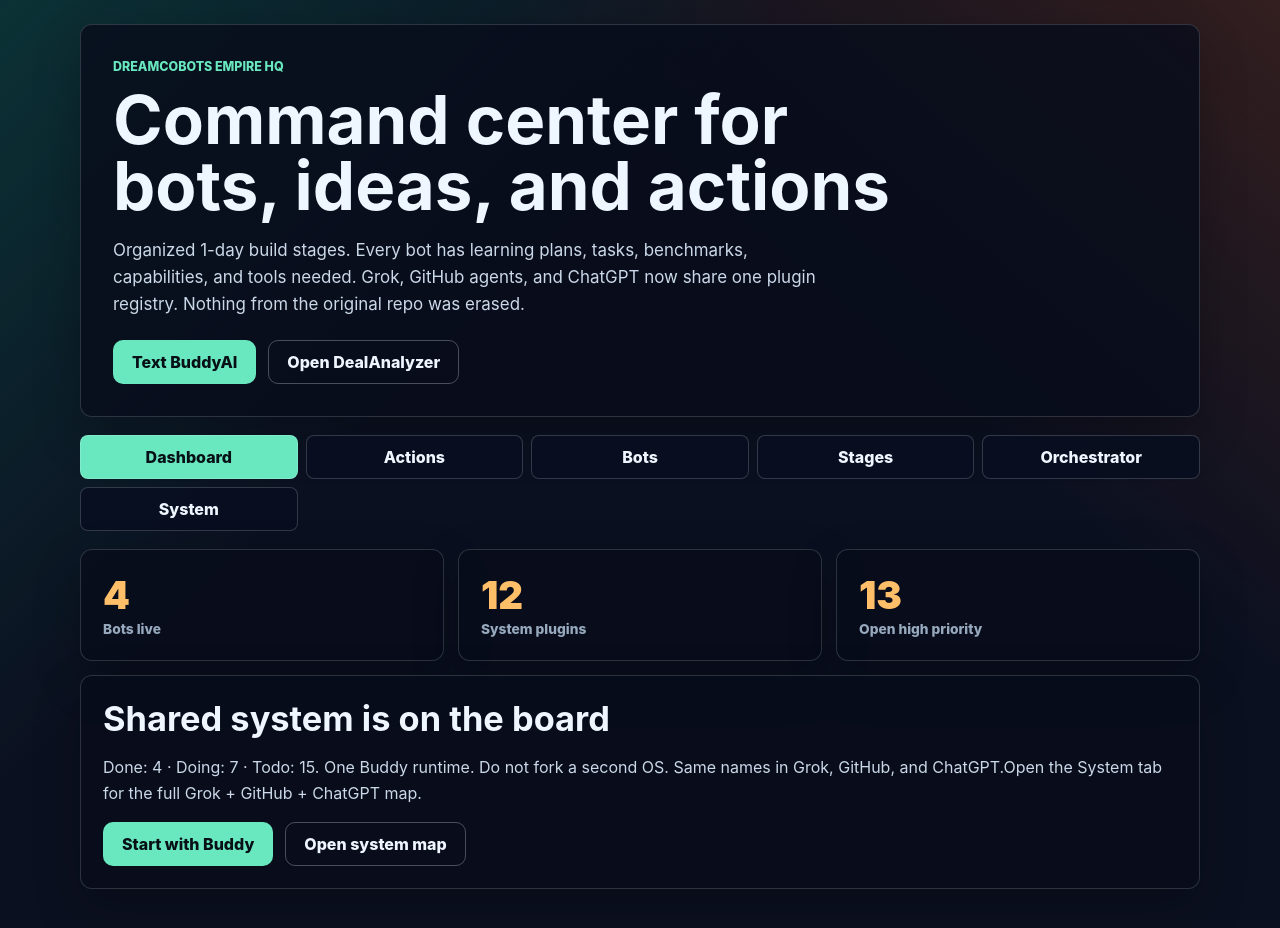
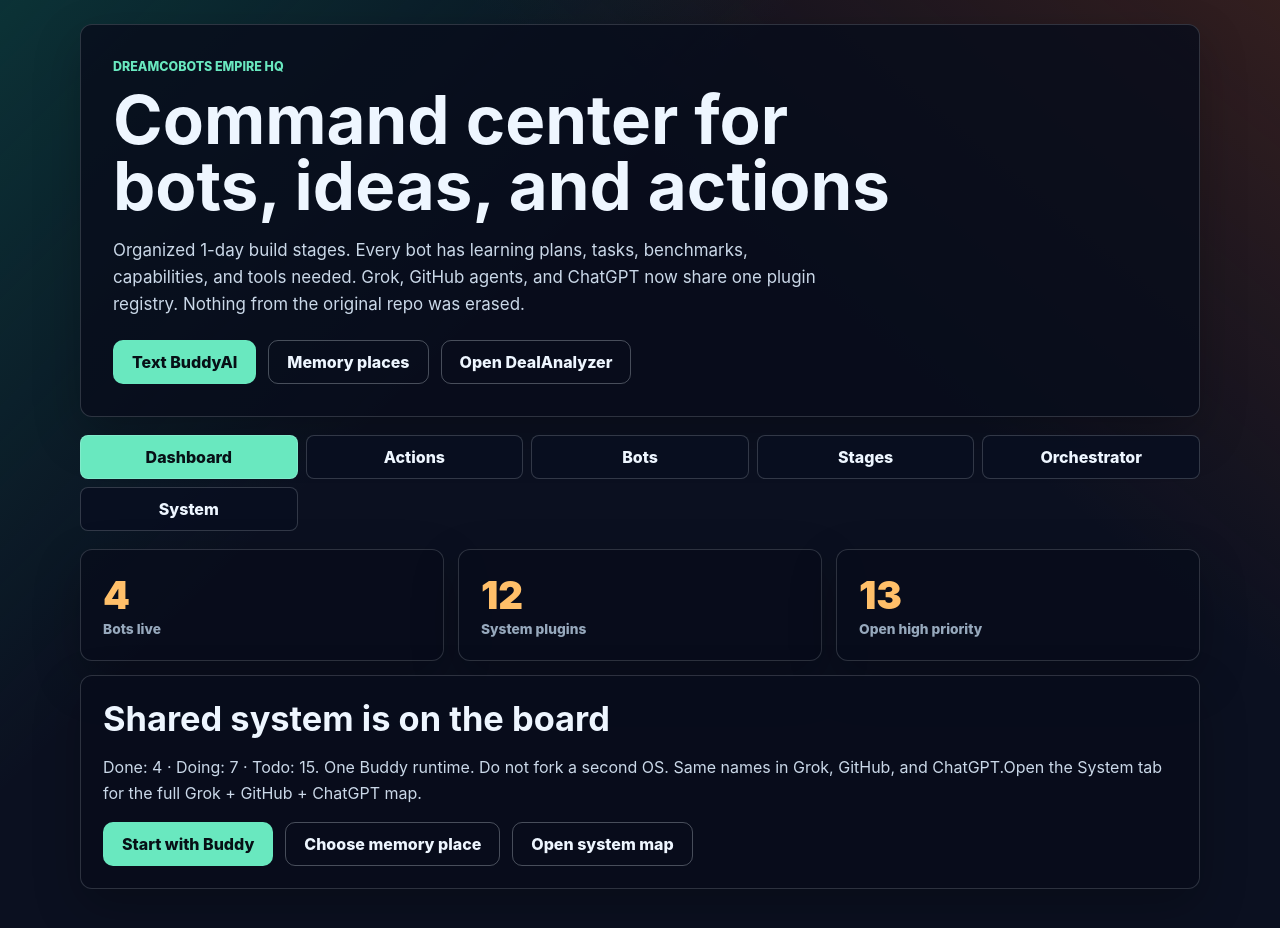
Before and after one commit to ireanjordan24/Dreamcobots-Grok-Revolutionary, a React (Vite) app: page /#/ in a window 1280 px wide. Shown: the top 928 px of the page. Built offline with nearby package versions, Linux system fonts and the light colour scheme.

Commit message:
feat(pages): link Memory from HQ and Buddy chat

```diff
--- a/src/components/EmpireHQ.tsx
+++ b/src/components/EmpireHQ.tsx
@@ -51,6 +51,9 @@
           <Link to="/chat" className="primaryBtn">
             Text BuddyAI
           </Link>
+          <Link to="/memory" className="secondaryBtn">
+            Memory places
+          </Link>
           <Link to="/bots/dealanalyzer" className="secondaryBtn">
             Open DealAnalyzer
           </Link>
@@ -93,6 +96,9 @@
             <div className="heroActions" style={{ marginTop: 16 }}>
               <Link to="/chat" className="primaryBtn">
                 Start with Buddy
+              </Link>
+              <Link to="/memory" className="secondaryBtn">
+                Choose memory place
               </Link>
               <button type="button" className="secondaryBtn" onClick={() => setActiveTab('system')}>
                 Open system map
@@ -229,6 +235,9 @@
             <Link to="/chat" className="primaryBtn">
               Text BuddyAI now
             </Link>
+            <Link to="/memory" className="secondaryBtn">
+              Choose memory place
+            </Link>
           </div>
         </section>
       )}
```
